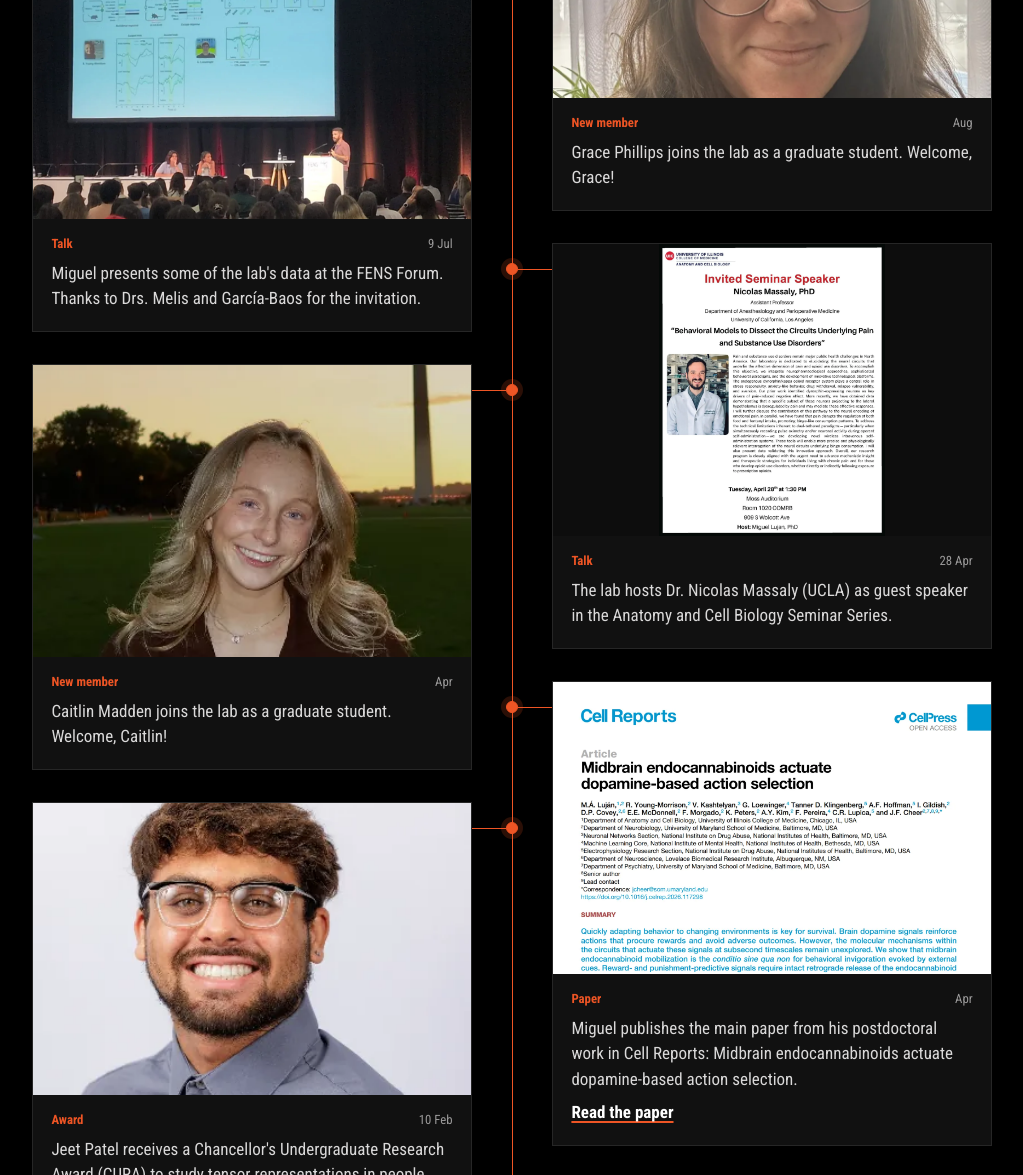
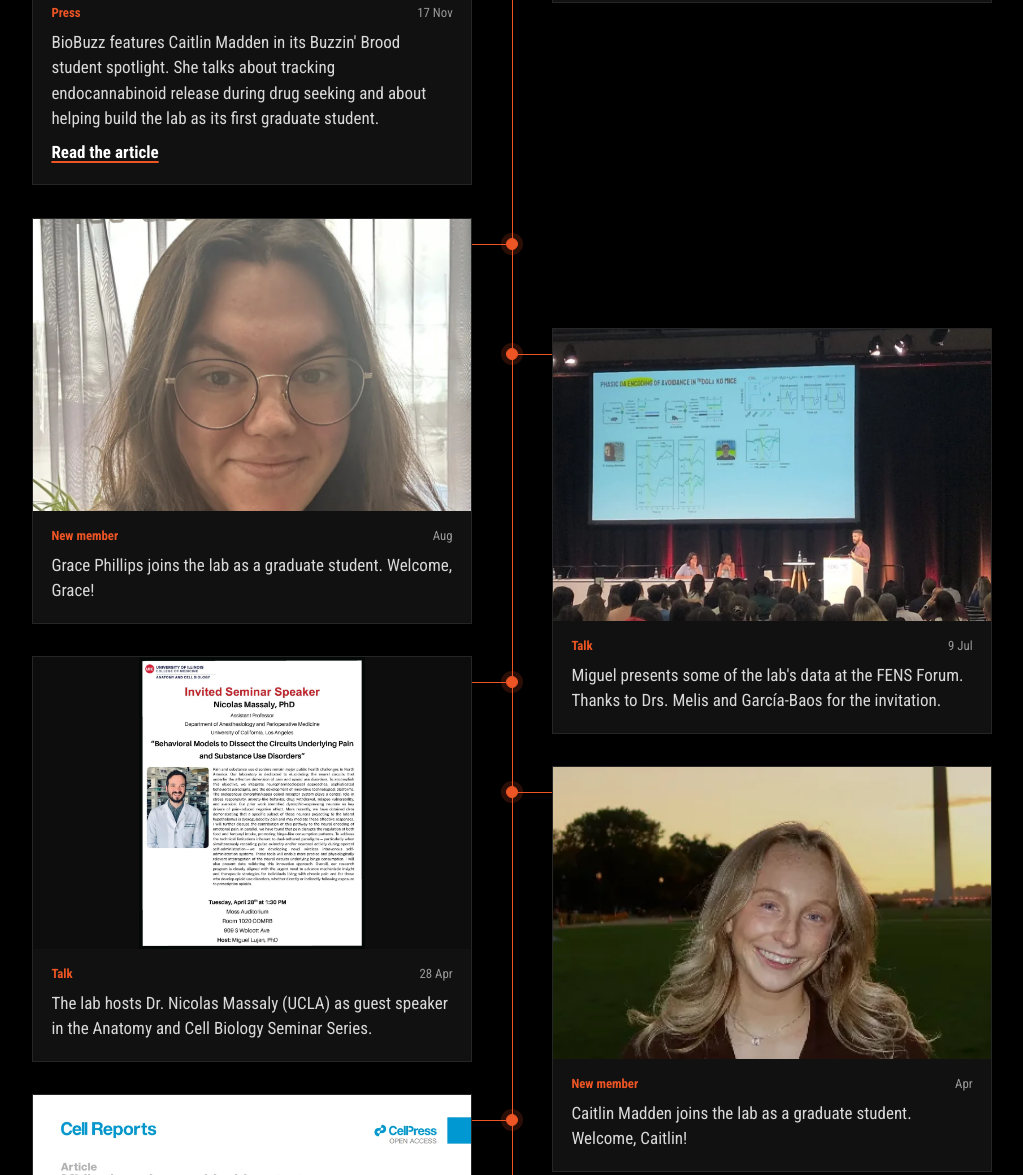
Before and after one commit to LujanLab/lujanlab.github.io, a plain HTML site: page news.html in a window 1280 px wide. Shown: the part 1266-2441 px from the top of the page, without its empty margins (128-1151 px from the left). Drawn offline with Linux system fonts and the light colour scheme.

Commit message:
News: BioBuzz student spotlight on Caitlin Madden
Adds a Press item and filter to the news page and puts the item at
the top of the home-page news teaser.

Co-Authored-By: Claude Opus 5.5 <noreply@anthropic.com>
Claude-Session: https://claude.ai/code/session_012qZf19dizAFsgZ2vGdupHe

```diff
--- a/news.html
+++ b/news.html
@@ -37,24 +37,25 @@
   <div class="wrap hero-photo__copy"><h1 class="rise" style="--len:4"><span>News</span></h1><p class="hero-photo__cap">Miguel presenting lab data on stage at the FENS meeting, July 2026</p></div>
   <span class="scroll-cue" aria-hidden="true">Scroll</span>
 </header>
-<section style="padding-top:2.5rem"><div class="wrap"><div class="filters news-filters" role="group" aria-label="Filter news"><span class="label">Show</span><button class="btn" type="button" data-nfilter="all" aria-pressed="true">All (15)</button><button class="btn" type="button" data-nfilter="member" aria-pressed="false">New members (4)</button><button class="btn" type="button" data-nfilter="paper" aria-pressed="false">Papers (2)</button><button class="btn" type="button" data-nfilter="talk" aria-pressed="false">Talks (4)</button><button class="btn" type="button" data-nfilter="award" aria-pressed="false">Awards (1)</button><button class="btn" type="button" data-nfilter="lab" aria-pressed="false">Lab life (4)</button></div><div class="timeline news-tl" data-timeline=".nyear, .nitem"><span class="tl-fill" aria-hidden="true"></span><ol class="news-list">
+<section style="padding-top:2.5rem"><div class="wrap"><div class="filters news-filters" role="group" aria-label="Filter news"><span class="label">Show</span><button class="btn" type="button" data-nfilter="all" aria-pressed="true">All (16)</button><button class="btn" type="button" data-nfilter="member" aria-pressed="false">New members (4)</button><button class="btn" type="button" data-nfilter="paper" aria-pressed="false">Papers (2)</button><button class="btn" type="button" data-nfilter="talk" aria-pressed="false">Talks (4)</button><button class="btn" type="button" data-nfilter="award" aria-pressed="false">Awards (1)</button><button class="btn" type="button" data-nfilter="press" aria-pressed="false">Press (1)</button><button class="btn" type="button" data-nfilter="lab" aria-pressed="false">Lab life (4)</button></div><div class="timeline news-tl" data-timeline=".nyear, .nitem"><span class="tl-fill" aria-hidden="true"></span><ol class="news-list">
       <li class="nyear" style="view-transition-name:y2026"><h2>2026</h2></li>
-      <li class="nitem" data-kind="paper" style="view-transition-name:n0"><article class="ncard"><div class="nbody"><p class="nmeta"><span class="nkind">Paper</span><time datetime="2026-08-24">24 Aug</time></p><p>Caitlin Madden publishes her postbaccalaureate work from the NIH in Neuron: An inherited hypomorphic variant in PIEZO2 reveals structural features of mechanotransduction. Congratulations, Caitlin!</p><a class="more" href="https://doi.org/10.1016/j.neuron.2026.07.030">Read the paper</a></div></article></li>
-      <li class="nitem" data-kind="member" style="view-transition-name:n1"><article class="ncard"><button type="button" class="media" data-zoom aria-label="Enlarge photo: Grace Phillips"><img src="assets/img/people/grace-phillips.webp" alt="Grace Phillips" width="900" height="1200" loading="lazy" decoding="async"></button><div class="nbody"><p class="nmeta"><span class="nkind">New member</span><time datetime="2026-08">Aug</time></p><p>Grace Phillips joins the lab as a graduate student. Welcome, Grace!</p></div></article></li>
-      <li class="nitem" data-kind="talk" style="view-transition-name:n2"><article class="ncard"><button type="button" class="media" data-zoom aria-label="Enlarge photo: Miguel presenting lab data on stage at the FENS meeting"><img src="assets/img/news/2026-07-fens.webp" alt="Miguel presenting lab data on stage at the FENS meeting" width="1599" height="899" loading="lazy" decoding="async"></button><div class="nbody"><p class="nmeta"><span class="nkind">Talk</span><time datetime="2026-07-09">9 Jul</time></p><p>Miguel presents some of the lab&#x27;s data at the FENS Forum. Thanks to Drs. Melis and García-Baos for the invitation.</p></div></article></li>
-      <li class="nitem" data-kind="talk" style="view-transition-name:n3"><article class="ncard"><button type="button" class="media contain" data-zoom aria-label="Enlarge photo: Seminar flyer for Dr. Nicolas Massaly&#x27;s talk in the Anatomy and Cell Biology seminar series"><img src="assets/img/news/2026-04-massaly-seminar.webp" alt="Seminar flyer for Dr. Nicolas Massaly&#x27;s talk in the Anatomy and Cell Biology seminar series" width="1600" height="2071" loading="lazy" decoding="async"></button><div class="nbody"><p class="nmeta"><span class="nkind">Talk</span><time datetime="2026-04-28">28 Apr</time></p><p>The lab hosts Dr. Nicolas Massaly (UCLA) as guest speaker in the Anatomy and Cell Biology Seminar Series.</p></div></article></li>
-      <li class="nitem" data-kind="member" style="view-transition-name:n4"><article class="ncard"><button type="button" class="media" data-zoom aria-label="Enlarge photo: Caitlin Madden on a lawn at sunset"><img src="assets/img/news/2026-04-caitlin.webp" alt="Caitlin Madden on a lawn at sunset" width="397" height="372" loading="lazy" decoding="async"></button><div class="nbody"><p class="nmeta"><span class="nkind">New member</span><time datetime="2026-04">Apr</time></p><p>Caitlin Madden joins the lab as a graduate student. Welcome, Caitlin!</p></div></article></li>
-      <li class="nitem" data-kind="paper" style="view-transition-name:n5"><article class="ncard"><button type="button" class="media" data-zoom aria-label="Enlarge photo: Title page of the 2026 Cell Reports paper, Midbrain endocannabinoids actuate dopamine-based action selection"><img src="assets/img/pubs/cellrep-2026-title.webp" alt="Title page of the 2026 Cell Reports paper, Midbrain endocannabinoids actuate dopamine-based action selection" width="1600" height="1112" loading="lazy" decoding="async"></button><div class="nbody"><p class="nmeta"><span class="nkind">Paper</span><time datetime="2026-04">Apr</time></p><p>Miguel publishes the main paper from his postdoctoral work in Cell Reports: Midbrain endocannabinoids actuate dopamine-based action selection.</p><a class="more" href="https://doi.org/10.1016/j.celrep.2026.117298">Read the paper</a></div></article></li>
-      <li class="nitem" data-kind="award" style="view-transition-name:n6"><article class="ncard"><button type="button" class="media" data-zoom aria-label="Enlarge photo: Jeet Patel"><img src="assets/img/people/jeet-patel.webp" alt="Jeet Patel" width="390" height="462" loading="lazy" decoding="async"></button><div class="nbody"><p class="nmeta"><span class="nkind">Award</span><time datetime="2026-02-10">10 Feb</time></p><p>Jeet Patel receives a Chancellor&#x27;s Undergraduate Research Award (CURA) to study tensor representations in people performing effortful tasks. Congratulations, Jeet!</p></div></article></li>
+      <li class="nitem" data-kind="press" style="view-transition-name:n0"><article class="ncard"><button type="button" class="media" data-zoom aria-label="Enlarge photo: Caitlin Madden on a lawn at sunset"><img src="assets/img/news/2026-04-caitlin.webp" alt="Caitlin Madden on a lawn at sunset" width="397" height="372" loading="lazy" decoding="async"></button><div class="nbody"><p class="nmeta"><span class="nkind">Press</span><time datetime="2026-11-17">17 Nov</time></p><p>BioBuzz features Caitlin Madden in its Buzzin&#x27; Brood student spotlight. She talks about tracking endocannabinoid release during drug seeking and about helping build the lab as its first graduate student.</p><a class="more" href="https://biobuzz.io/news/buzzin-brood-student-spotlight-caitlin-madden-neurobiology-phd-student-university-of-illinois-chicago/">Read the article</a></div></article></li>
+      <li class="nitem" data-kind="paper" style="view-transition-name:n1"><article class="ncard"><div class="nbody"><p class="nmeta"><span class="nkind">Paper</span><time datetime="2026-08-24">24 Aug</time></p><p>Caitlin Madden publishes her postbaccalaureate work from the NIH in Neuron: An inherited hypomorphic variant in PIEZO2 reveals structural features of mechanotransduction. Congratulations, Caitlin!</p><a class="more" href="https://doi.org/10.1016/j.neuron.2026.07.030">Read the paper</a></div></article></li>
+      <li class="nitem" data-kind="member" style="view-transition-name:n2"><article class="ncard"><button type="button" class="media" data-zoom aria-label="Enlarge photo: Grace Phillips"><img src="assets/img/people/grace-phillips.webp" alt="Grace Phillips" width="900" height="1200" loading="lazy" decoding="async"></button><div class="nbody"><p class="nmeta"><span class="nkind">New member</span><time datetime="2026-08">Aug</time></p><p>Grace Phillips joins the lab as a graduate student. Welcome, Grace!</p></div></article></li>
+      <li class="nitem" data-kind="talk" style="view-transition-name:n3"><article class="ncard"><button type="button" class="media" data-zoom aria-label="Enlarge photo: Miguel presenting lab data on stage at the FENS meeting"><img src="assets/img/news/2026-07-fens.webp" alt="Miguel presenting lab data on stage at the FENS meeting" width="1599" height="899" loading="lazy" decoding="async"></button><div class="nbody"><p class="nmeta"><span class="nkind">Talk</span><time datetime="2026-07-09">9 Jul</time></p><p>Miguel presents some of the lab&#x27;s data at the FENS Forum. Thanks to Drs. Melis and García-Baos for the invitation.</p></div></article></li>
+      <li class="nitem" data-kind="talk" style="view-transition-name:n4"><article class="ncard"><button type="button" class="media contain" data-zoom aria-label="Enlarge photo: Seminar flyer for Dr. Nicolas Massaly&#x27;s talk in the Anatomy and Cell Biology seminar series"><img src="assets/img/news/2026-04-massaly-seminar.webp" alt="Seminar flyer for Dr. Nicolas Massaly&#x27;s talk in the Anatomy and Cell Biology seminar series" width="1600" height="2071" loading="lazy" decoding="async"></button><div class="nbody"><p class="nmeta"><span class="nkind">Talk</span><time datetime="2026-04-28">28 Apr</time></p><p>The lab hosts Dr. Nicolas Massaly (UCLA) as guest speaker in the Anatomy and Cell Biology Seminar Series.</p></div></article></li>
+      <li class="nitem" data-kind="member" style="view-transition-name:n5"><article class="ncard"><button type="button" class="media" data-zoom aria-label="Enlarge photo: Caitlin Madden on a lawn at sunset"><img src="assets/img/news/2026-04-caitlin.webp" alt="Caitlin Madden on a lawn at sunset" width="397" height="372" loading="lazy" decoding="async"></button><div class="nbody"><p class="nmeta"><span class="nkind">New member</span><time datetime="2026-04">Apr</time></p><p>Caitlin Madden joins the lab as a graduate student. Welcome, Caitlin!</p></div></article></li>
+      <li class="nitem" data-kind="paper" style="view-transition-name:n6"><article class="ncard"><button type="button" class="media" data-zoom aria-label="Enlarge photo: Title page of the 2026 Cell Reports paper, Midbrain endocannabinoids actuate dopamine-based action selection"><img src="assets/img/pubs/cellrep-2026-title.webp" alt="Title page of the 2026 Cell Reports paper, Midbrain endocannabinoids actuate dopamine-based action selection" width="1600" height="1112" loading="lazy" decoding="async"></button><div class="nbody"><p class="nmeta"><span class="nkind">Paper</span><time datetime="2026-04">Apr</time></p><p>Miguel publishes the main paper from his postdoctoral work in Cell Reports: Midbrain endocannabinoids actuate dopamine-based action selection.</p><a class="more" href="https://doi.org/10.1016/j.celrep.2026.117298">Read the paper</a></div></article></li>
+      <li class="nitem" data-kind="award" style="view-transition-name:n7"><article class="ncard"><button type="button" class="media" data-zoom aria-label="Enlarge photo: Jeet Patel"><img src="assets/img/people/jeet-patel.webp" alt="Jeet Patel" width="390" height="462" loading="lazy" decoding="async"></button><div class="nbody"><p class="nmeta"><span class="nkind">Award</span><time datetime="2026-02-10">10 Feb</time></p><p>Jeet Patel receives a Chancellor&#x27;s Undergraduate Research Award (CURA) to study tensor representations in people performing effortful tasks. Congratulations, Jeet!</p></div></article></li>
       <li class="nyear" style="view-transition-name:y2025"><h2>2025</h2></li>
-      <li class="nitem" data-kind="lab" style="view-transition-name:n7"><article class="ncard"><button type="button" class="media" data-zoom aria-label="Enlarge photo: Two monitors showing a 3D brain atlas with probe tracks and live Neuropixels recordings"><img src="assets/img/news/2025-12-first-recordings.webp" alt="Two monitors showing a 3D brain atlas with probe tracks and live Neuropixels recordings" width="1800" height="1350" loading="lazy" decoding="async"></button><div class="nbody"><p class="nmeta"><span class="nkind">Lab life</span><time datetime="2025-12-12">12 Dec</time></p><p>The lab records its first neurons. Neuropixels galore.</p></div></article></li>
-      <li class="nitem" data-kind="lab" style="view-transition-name:n8"><article class="ncard"><button type="button" class="media" data-zoom aria-label="Enlarge photo: Lab members smiling at a restaurant table during the first lab outing"><img src="assets/img/news/2025-12-first-outing.webp" alt="Lab members smiling at a restaurant table during the first lab outing" width="1800" height="1350" loading="lazy" decoding="async"></button><div class="nbody"><p class="nmeta"><span class="nkind">Lab life</span><time datetime="2025-12-10">10 Dec</time></p><p>First lab outing!</p></div></article></li>
-      <li class="nitem" data-kind="member" style="view-transition-name:n9"><article class="ncard"><button type="button" class="media" data-zoom aria-label="Enlarge photo: Marie Galindo in front of a lilac backdrop"><img src="assets/img/news/2025-11-marie.webp" alt="Marie Galindo in front of a lilac backdrop" width="900" height="944" loading="lazy" decoding="async"></button><div class="nbody"><p class="nmeta"><span class="nkind">New member</span><time datetime="2025-11-01">1 Nov</time></p><p>Marie Galindo joins the lab. Welcome, Marie!</p></div></article></li>
-      <li class="nitem" data-kind="talk" style="view-transition-name:n10"><article class="ncard"><div class="nbody"><p class="nmeta"><span class="nkind">Talk</span><time datetime="2025-11-01">1 Nov</time></p><p>Miguel gives a talk in Northwestern University&#x27;s Neuroscience Seminar Series.</p></div></article></li>
-      <li class="nitem" data-kind="member" style="view-transition-name:n11"><article class="ncard"><button type="button" class="media" data-zoom aria-label="Enlarge photo: Grace A. Crespo"><img src="assets/img/people/grace-crespo.webp" alt="Grace A. Crespo" width="900" height="1200" loading="lazy" decoding="async"></button><div class="nbody"><p class="nmeta"><span class="nkind">New member</span><time datetime="2025-10-16">16 Oct</time></p><p>Grace Crespo becomes the lab&#x27;s first member. Welcome, Grace!</p></div></article></li>
-      <li class="nitem" data-kind="talk" style="view-transition-name:n12"><article class="ncard"><button type="button" class="media" data-zoom aria-label="Enlarge photo: Miguel giving a talk at the University of Valencia"><img src="assets/img/news/2025-09-valencia.webp" alt="Miguel giving a talk at the University of Valencia" width="539" height="513" loading="lazy" decoding="async"></button><div class="nbody"><p class="nmeta"><span class="nkind">Talk</span><time datetime="2025-09-28">28 Sep</time></p><p>Miguel gives an invited talk at the University of Valencia, in his home region of Spain.</p></div></article></li>
-      <li class="nitem" data-kind="lab" style="view-transition-name:n13"><article class="ncard"><button type="button" class="media" data-zoom aria-label="Enlarge photo: The new lab office in the UIC Department of Anatomy and Cell Biology, with a window over Chicago"><img src="assets/img/news/2025-06-lab-opens.webp" alt="The new lab office in the UIC Department of Anatomy and Cell Biology, with a window over Chicago" width="1800" height="1350" loading="lazy" decoding="async"></button><div class="nbody"><p class="nmeta"><span class="nkind">Lab life</span><time datetime="2025-06-06">6 Jun</time></p><p>The lab opens in the UIC Department of Anatomy and Cell Biology.</p></div></article></li>
-      <li class="nitem" data-kind="lab" style="view-transition-name:n14"><article class="ncard"><div class="nbody"><p class="nmeta"><span class="nkind">Lab life</span><time datetime="2025-06-01">1 Jun</time></p><p>Miguel starts as Assistant Professor at UIC.</p></div></article></li>
+      <li class="nitem" data-kind="lab" style="view-transition-name:n8"><article class="ncard"><button type="button" class="media" data-zoom aria-label="Enlarge photo: Two monitors showing a 3D brain atlas with probe tracks and live Neuropixels recordings"><img src="assets/img/news/2025-12-first-recordings.webp" alt="Two monitors showing a 3D brain atlas with probe tracks and live Neuropixels recordings" width="1800" height="1350" loading="lazy" decoding="async"></button><div class="nbody"><p class="nmeta"><span class="nkind">Lab life</span><time datetime="2025-12-12">12 Dec</time></p><p>The lab records its first neurons. Neuropixels galore.</p></div></article></li>
+      <li class="nitem" data-kind="lab" style="view-transition-name:n9"><article class="ncard"><button type="button" class="media" data-zoom aria-label="Enlarge photo: Lab members smiling at a restaurant table during the first lab outing"><img src="assets/img/news/2025-12-first-outing.webp" alt="Lab members smiling at a restaurant table during the first lab outing" width="1800" height="1350" loading="lazy" decoding="async"></button><div class="nbody"><p class="nmeta"><span class="nkind">Lab life</span><time datetime="2025-12-10">10 Dec</time></p><p>First lab outing!</p></div></article></li>
+      <li class="nitem" data-kind="member" style="view-transition-name:n10"><article class="ncard"><button type="button" class="media" data-zoom aria-label="Enlarge photo: Marie Galindo in front of a lilac backdrop"><img src="assets/img/news/2025-11-marie.webp" alt="Marie Galindo in front of a lilac backdrop" width="900" height="944" loading="lazy" decoding="async"></button><div class="nbody"><p class="nmeta"><span class="nkind">New member</span><time datetime="2025-11-01">1 Nov</time></p><p>Marie Galindo joins the lab. Welcome, Marie!</p></div></article></li>
+      <li class="nitem" data-kind="talk" style="view-transition-name:n11"><article class="ncard"><div class="nbody"><p class="nmeta"><span class="nkind">Talk</span><time datetime="2025-11-01">1 Nov</time></p><p>Miguel gives a talk in Northwestern University&#x27;s Neuroscience Seminar Series.</p></div></article></li>
+      <li class="nitem" data-kind="member" style="view-transition-name:n12"><article class="ncard"><button type="button" class="media" data-zoom aria-label="Enlarge photo: Grace A. Crespo"><img src="assets/img/people/grace-crespo.webp" alt="Grace A. Crespo" width="900" height="1200" loading="lazy" decoding="async"></button><div class="nbody"><p class="nmeta"><span class="nkind">New member</span><time datetime="2025-10-16">16 Oct</time></p><p>Grace Crespo becomes the lab&#x27;s first member. Welcome, Grace!</p></div></article></li>
+      <li class="nitem" data-kind="talk" style="view-transition-name:n13"><article class="ncard"><button type="button" class="media" data-zoom aria-label="Enlarge photo: Miguel giving a talk at the University of Valencia"><img src="assets/img/news/2025-09-valencia.webp" alt="Miguel giving a talk at the University of Valencia" width="539" height="513" loading="lazy" decoding="async"></button><div class="nbody"><p class="nmeta"><span class="nkind">Talk</span><time datetime="2025-09-28">28 Sep</time></p><p>Miguel gives an invited talk at the University of Valencia, in his home region of Spain.</p></div></article></li>
+      <li class="nitem" data-kind="lab" style="view-transition-name:n14"><article class="ncard"><button type="button" class="media" data-zoom aria-label="Enlarge photo: The new lab office in the UIC Department of Anatomy and Cell Biology, with a window over Chicago"><img src="assets/img/news/2025-06-lab-opens.webp" alt="The new lab office in the UIC Department of Anatomy and Cell Biology, with a window over Chicago" width="1800" height="1350" loading="lazy" decoding="async"></button><div class="nbody"><p class="nmeta"><span class="nkind">Lab life</span><time datetime="2025-06-06">6 Jun</time></p><p>The lab opens in the UIC Department of Anatomy and Cell Biology.</p></div></article></li>
+      <li class="nitem" data-kind="lab" style="view-transition-name:n15"><article class="ncard"><div class="nbody"><p class="nmeta"><span class="nkind">Lab life</span><time datetime="2025-06-01">1 Jun</time></p><p>Miguel starts as Assistant Professor at UIC.</p></div></article></li>
     </ol></div></div></section>
 <dialog class="zoom" aria-label="Photo"><img alt=""><button type="button" class="zoom-close" aria-label="Close">&times;</button></dialog>
 </main>
```
Also changed, not shown: index.html (+1 -1 lines).
